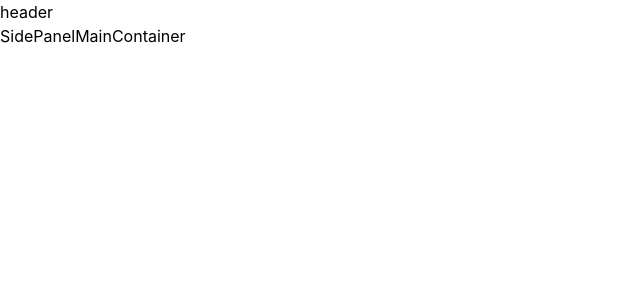
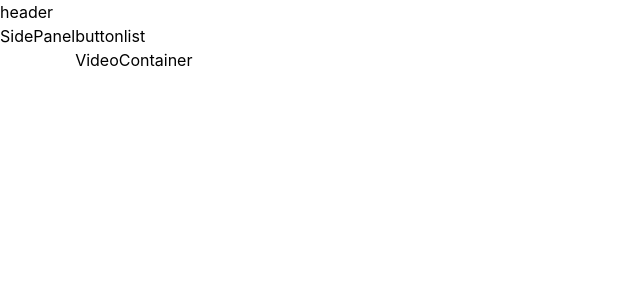
Before and after one commit to Divyaa268/WatchWave, a React (Create React App) app: page / in a window 1280 px wide. Shown: the top 300 px of the page, without its empty margins (0-640 px from the left). Built offline with nearby package versions, Linux system fonts and the light colour scheme.

Commit message:
Added buttonList and videoContainer components to main container
Added buttonList and videoContainer components to main container

```diff
--- a/src/components/MainContainer.js
+++ b/src/components/MainContainer.js
@@ -1,9 +1,12 @@
 import React from 'react'
+import ButtonList from './ButtonList'
+import VideoContainer from './VideoContainer'
 
 const MainContainer = () => {
   return (
     <div>
-      MainContainer
+      <ButtonList />
+      <VideoContainer />
     </div>
   )
 }
```
